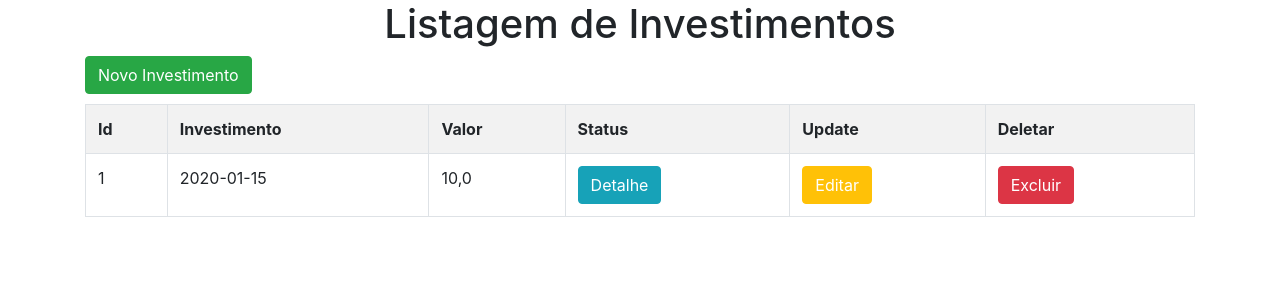
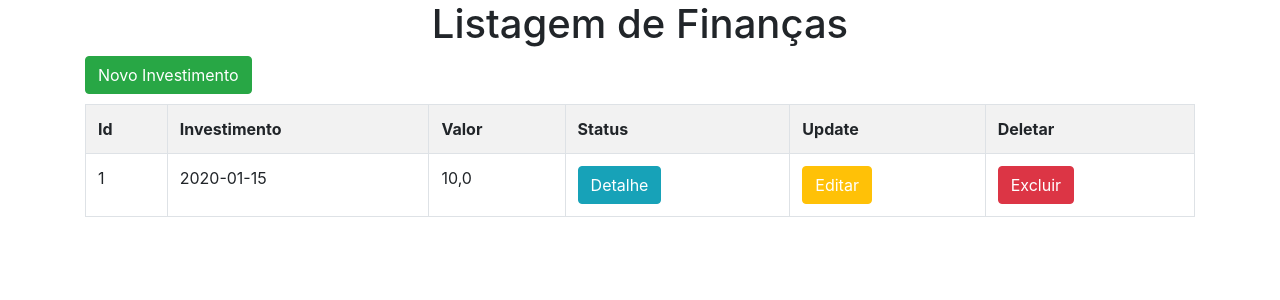
Before and after one commit to FBWC/Money_Control, a Django app: page / in a window 1280 px wide. Shown: the part 72-372 px from the top of the page. Run offline with Django 5.2, Linux system fonts and the light colour scheme; tables that the repository leaves empty hold one stand-in row (values such as "Sample post").

Commit message:
Update investimentos.html

```diff
--- a/invista_me/templates/investimentos/investimentos.html
+++ b/invista_me/templates/investimentos/investimentos.html
@@ -1,6 +1,6 @@
 {% extends 'investimentos/base.html' %}
 {% block conteudo %}
-<h1 style='text-align: center;'>Listagem de Investimentos</h1>
+<h1 style='text-align: center;'>Listagem de Finanças</h1>
 <div class='container'>
     <button class='btn btn-success' style='margin-bottom: 10px;'><a style='color: white;' href="{% url 'novo_investimento' %}">Novo Investimento</a></button>
     <table class='table table-striped table-bordered'>
```
